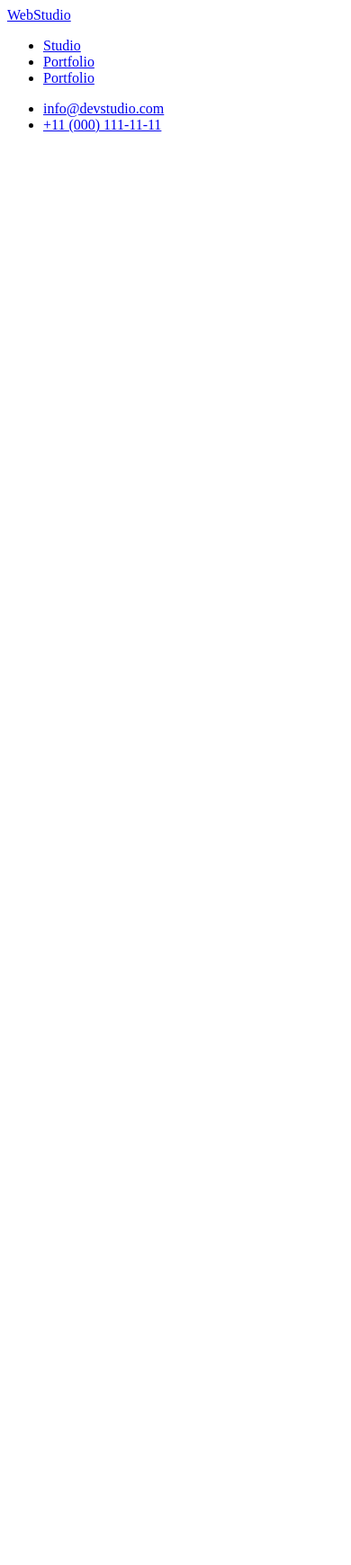
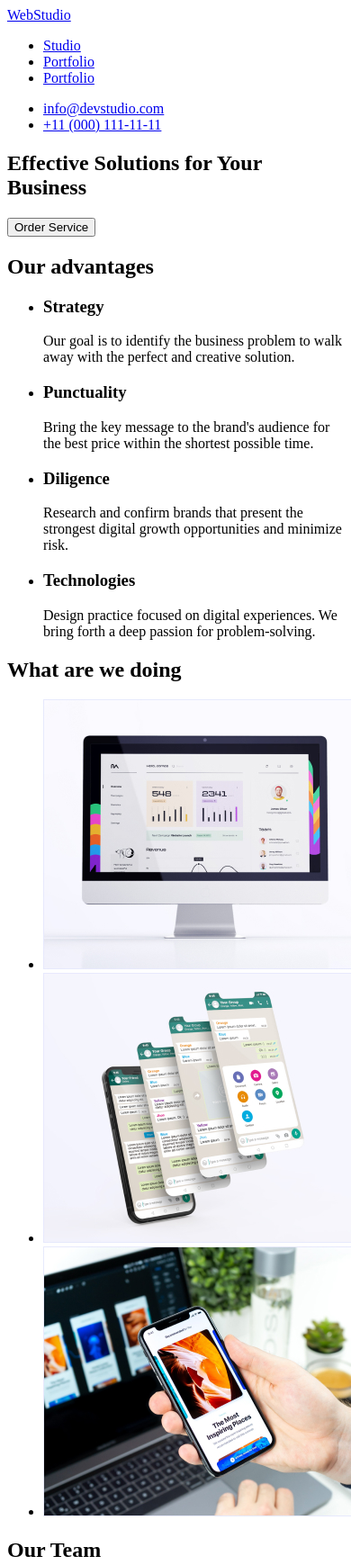
Before and after one commit to Igor-Konyaga/goit-markup-hw-01, a plain HTML site: page index.html in a window 390 px wide. Shown: the top 1739 px of the page at 90% size. Before the commit the page ends 844 px from the top, so only its background shows below. Drawn offline with Linux system fonts and the light colour scheme.

Commit message:
Finished main

```diff
--- a/index.html
+++ b/index.html
@@ -22,7 +22,113 @@
       </ul>
     </header>
 
-    <main></main>
+    <main>
+      <!-- Effective Solutions for Your Business -->
+      <section>
+        <h1>Effective Solutions for Your Business</h1>
+        <button type="button">Order Service</button>
+      </section>
+
+      <!-- Our advantages -->
+      <section>
+        <!-- Заголовок h2 скриємо у сss -->
+        <h2>Our advantages</h2>
+        <ul>
+          <li>
+            <h3>Strategy</h3>
+            <p>
+              Our goal is to identify the business problem to walk away with the
+              perfect and creative solution.
+            </p>
+          </li>
+          <li>
+            <h3>Punctuality</h3>
+            <p>
+              Bring the key message to the brand's audience for the best price
+              within the shortest possible time.
+            </p>
+          </li>
+          <li>
+            <h3>Diligence</h3>
+            <p>
+              Research and confirm brands that present the strongest digital
+              growth opportunities and minimize risk.
+            </p>
+          </li>
+          <li>
+            <h3>Technologies</h3>
+            <p>
+              Design practice focused on digital experiences. We bring forth a
+              deep passion for problem-solving.
+            </p>
+          </li>
+        </ul>
+      </section>
+
+      <!-- What are we doing -->
+      <section>
+        <h2>What are we doing</h2>
+        <ul>
+          <li>
+            <img
+              src="./images/main/What are we doing/img 1.jpg"
+              alt="computer"
+            />
+          </li>
+          <li>
+            <img
+              src="./images/main/What are we doing/img 2.jpg"
+              alt="mobile phone"
+            />
+          </li>
+          <li>
+            <img
+              src="./images/main/What are we doing/img 3.jpg"
+              alt="mobile phone and computer "
+            />
+          </li>
+        </ul>
+      </section>
+
+      <!-- Our Team -->
+      <section>
+        <h2>Our Team</h2>
+        <ul>
+          <li>
+            <img
+              src="./images/main/Our Team/img 1.jpg"
+              alt="Mark Guerrero - Product Designer"
+            />
+            <h3>Mark Guerrero</h3>
+            <p>Product Designer</p>
+          </li>
+          <li>
+            <img
+              src="./images/main/Our Team/img 2.jpg"
+              alt="Tom Ford - Frontend Developer"
+            />
+            <h3>Tom Ford</h3>
+            <p>Frontend Developer</p>
+          </li>
+          <li>
+            <img
+              src="./images/main/Our Team/img 3.jpg"
+              alt="Camila Garcia - Marketing"
+            />
+            <h3>Camila Garcia</h3>
+            <p>Marketing</p>
+          </li>
+          <li>
+            <img
+              src="./images/main/Our Team/img 4.jpg"
+              alt="Daniel Wilson - UI Designer "
+            />
+            <h3>Daniel Wilson</h3>
+            <p>UI Designer</p>
+          </li>
+        </ul>
+      </section>
+    </main>
 
     <footer></footer>
   </body>
```
Also changed, not shown: images/main/Our Team/img 1.jpg (added), images/main/Our Team/img 2.jpg (added), images/main/Our Team/img 3.jpg (added), images/main/Our Team/img 4.jpg (added), images/main/What are we doing/img 1.jpg (added), images/main/What are we doing/img 2.jpg (added), images/main/What are we doing/img 3.jpg (added).
